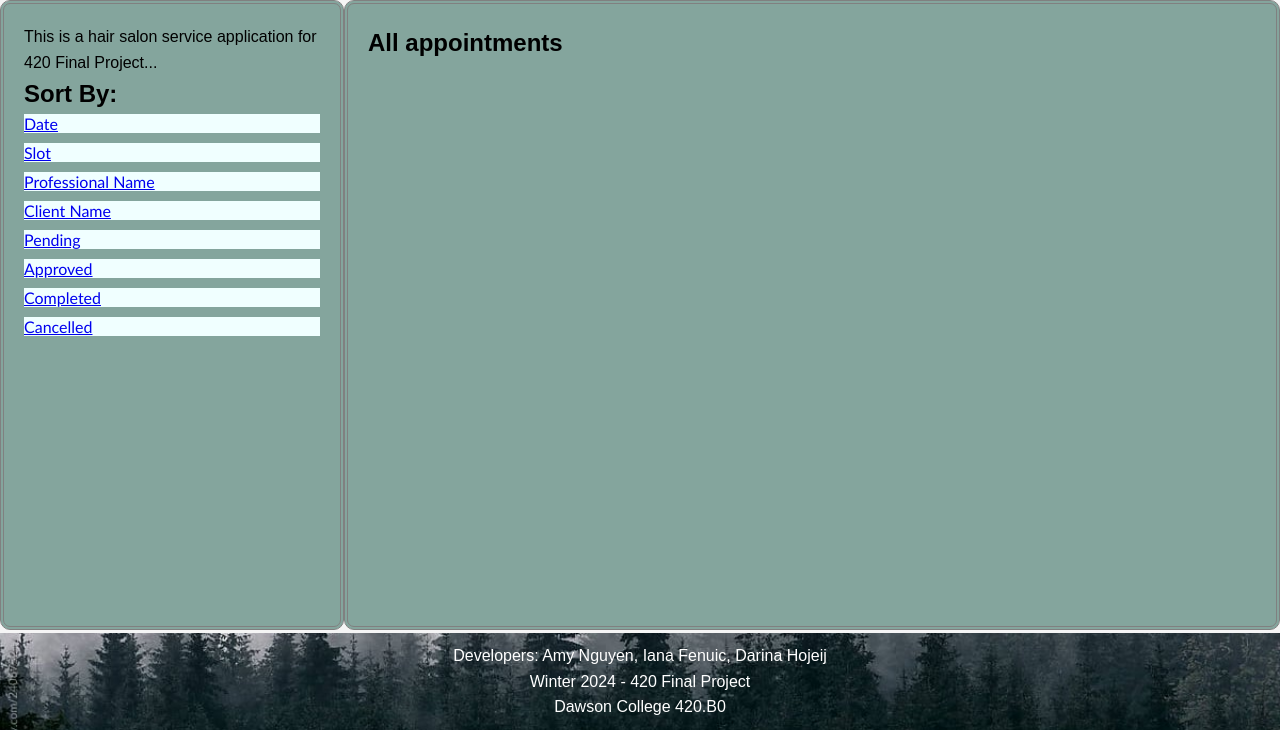
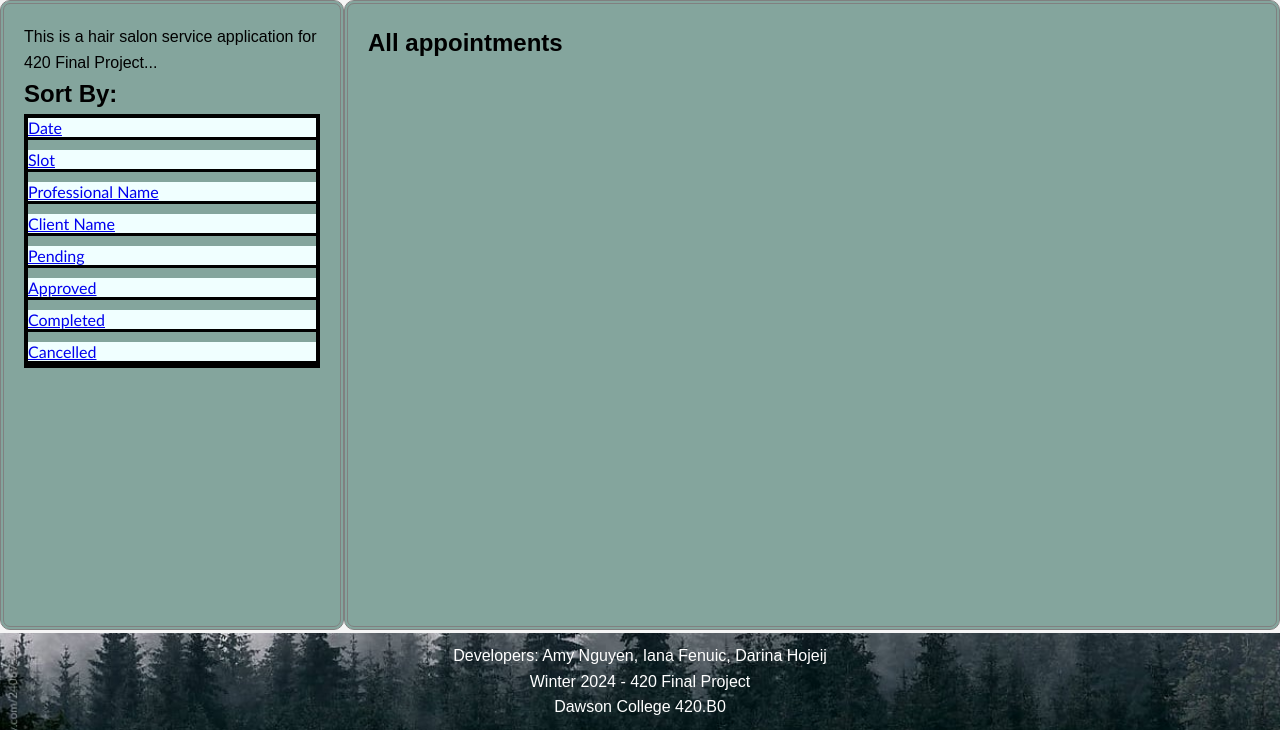
Before and after one commit to Amylyn08/HairSalonWebApplication, a Flask app: template hairsalon_app/appointment_view/templates/all_appointments.html in a window 1280 px wide. Shown: the part 70-800 px from the top of the page. Run offline with Flask 3, Linux system fonts and the light colour scheme; the template is opened without the code that fills it, so the values that code supplies are empty.

Commit message:
added border to sortings css

```diff
--- a/hairsalon_app/appointment_view/static/css/appointments.css
+++ b/hairsalon_app/appointment_view/static/css/appointments.css
@@ -54,6 +54,7 @@
   display:flex;
   flex-direction: column;
   gap:10px;
+  border: 4px solid black;
 }
 
 #button_sort button{
@@ -61,4 +62,5 @@
   background-color:azure;
   font-family:'Gill Sans', 'Gill Sans MT', 'Trebuchet MS', sans-serif;
   font-size:16px;
+  border-bottom:3px solid black;
 }
```
